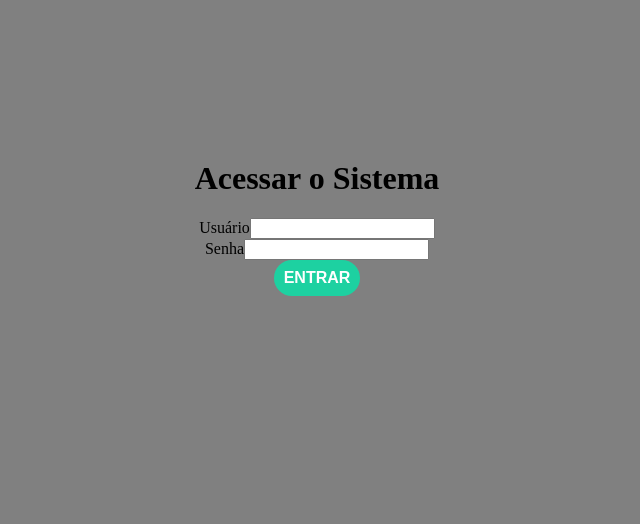
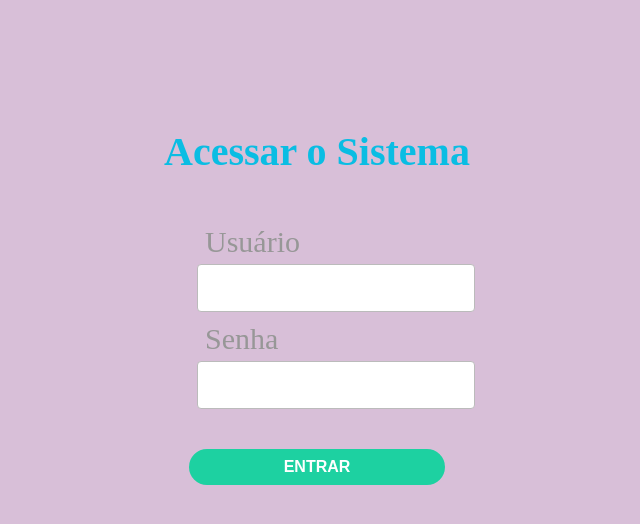
Before and after one commit to CasttCK/ReactWeb-Grupo06, a React (Create React App) app: page / in a window 1280 px wide. Shown: the top 524 px of the page, without its empty margins (323-963 px from the left). Built offline with nearby package versions, Linux system fonts and the light colour scheme; the HTML template or start-up script is replaced by a standard one.

Commit message:
Finalização da página de login

```diff
--- a/public/index.html
+++ b/public/index.html
@@ -3,8 +3,8 @@
   <head>
     <meta charset="utf-8" />
     <meta name="viewport" content="width=device-width, initial-scale=1" />
+    <link href="./favicon.ico" type="image/x-icon"/>
     <title>React App</title>
-    <link href="./favicon.ico" type="image/x-icon"/>
   </head>
   <body>
     <noscript>You need to enable JavaScript to run this app.</noscript>
--- a/src/pages/Login/index.jsx
+++ b/src/pages/Login/index.jsx
@@ -5,7 +5,9 @@ import "./style.css";
 
 function Login(){
     return (
-        <UserLogin/>
+        <div className = "page-login">
+            <UserLogin/>
+        </div>
     )
 }
 
--- a/src/pages/Login/style.css
+++ b/src/pages/Login/style.css
@@ -1,5 +1,44 @@
 body{
-    margin-top: 10rem;
-    background-color: gray;
+    background-color: thistle;
+}
+
+.page-login{
+    margin-top: 8rem;
     text-align: center;
 }
+
+.user-login__title {
+    font-size: 40px;
+    color: #0ABDE3;
+    margin-bottom: 50px;
+    text-align: center;
+}
+
+.user-login__form-control {
+    display: flex;
+    flex-direction: column;
+    margin-bottom: 10px;
+}
+
+.user-login__form-control label {
+    text-align: left;
+    margin-bottom: 5px;
+    color: #979797;
+    font-size: 30px;
+    margin-left: 33rem;
+  }
+
+  .user-login__form-control input {
+    width: 20%;
+    border-radius: 4px;
+    border: 1px solid #BBBBBB;
+    height: 36px;
+    padding: 5px 10px;
+    margin-left: 32.5rem;
+  }
+
+  .user-login__submit-button {
+    width: 20%;
+    margin-top: 30px;
+    margin-bottom: 30px;
+  }
--- a/src/pages/home/index.jsx
+++ b/src/pages/home/index.jsx
@@ -1,7 +1,11 @@
 import React from "react";
 
+import "./style.css";
+
 function Home(){
-    return <h1>Home</h1>
+    return (
+        <h1>Home</h1>
+    )
 }
 
 export default Home;
--- a/src/pages/home/style.css
+++ b/src/pages/home/style.css
@@ -0,0 +1,17 @@
+body{
+
+    margin:0%;
+
+}
+
+h1{
+    text-align: center;
+    color: rgb(167, 14, 14)
+}
+
+.teste-div{
+
+    width: 100%;
+    height: 3rem;
+    background-color: black;
+}
```
